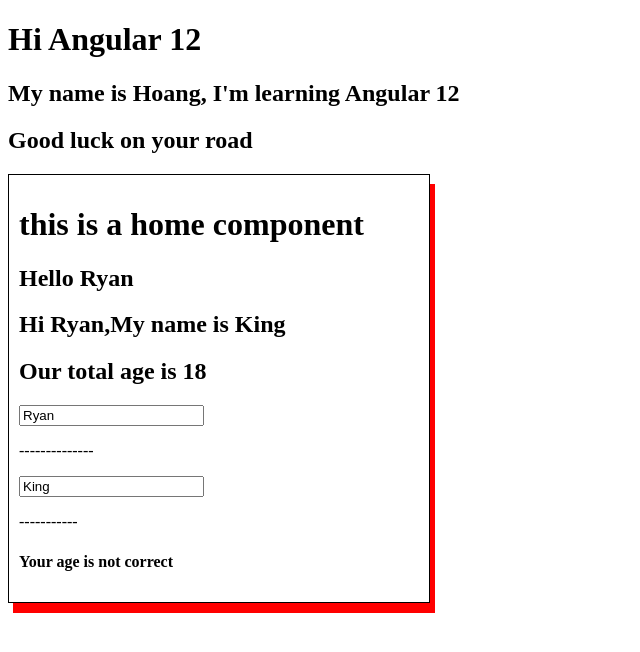
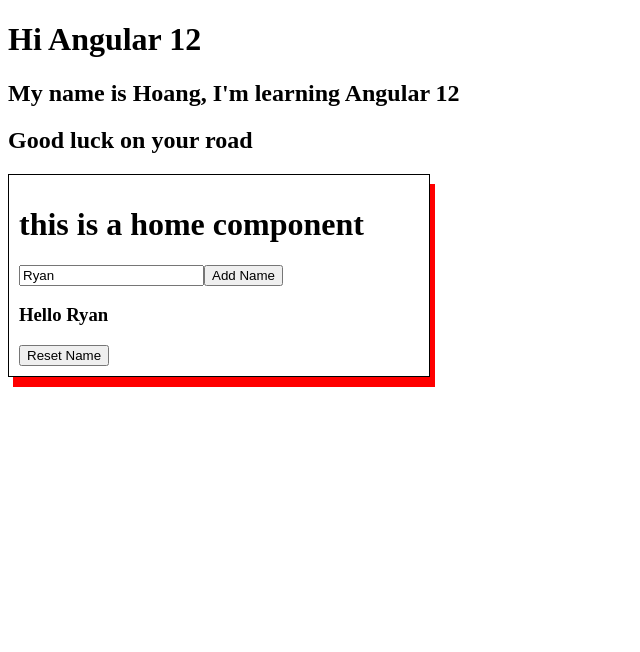
Before and after one commit to daohuyhoang9119/AngularPractice, an Angular app: page / in a window 1280 px wide. Shown: the top 652 px of the page, without its empty margins (0-640 px from the left). Built offline with nearby package versions, Linux system fonts and the light colour scheme.

Commit message:
eventbinding

```diff
--- a/src/app/app.component.ts
+++ b/src/app/app.component.ts
@@ -3,7 +3,7 @@ import { Component } from '@angular/core';
 @Component({
   selector: 'app-root',
   templateUrl: './app.component.html',
-  styleUrls: ['./app.component.css']
+  styleUrls: ['./app.component.css'],
 })
 export class AppComponent {
   title = 'Angular12';
--- a/src/app/app.module.ts
+++ b/src/app/app.module.ts
@@ -4,10 +4,11 @@ import { BrowserModule } from '@angular/platform-browser';
 import { AppComponent } from './app.component';
 import { HomeComponent } from './home/home.component';
 import { AboutComponent } from './about/about.component';
+import { FormsModule } from '@angular/forms';
 
 @NgModule({
   declarations: [AppComponent, HomeComponent, AboutComponent],
-  imports: [BrowserModule],
+  imports: [BrowserModule, FormsModule],
   providers: [],
   bootstrap: [AppComponent],
 })
--- a/src/app/home/home.component.html
+++ b/src/app/home/home.component.html
@@ -1,14 +1,15 @@
 <div class="home_component">
   <h1>this is a home component</h1>
-  <h2>Hello {{ hisName }}</h2>
-  <h2>Hi {{ hisName }},My name is {{ myName }}</h2>
-  <h2>Our total age is {{ hisAge + myAge }}</h2>
-  <input type="text" value="{{ hisName }}" title="this is {{ hisName }}" />
-  <p>--------------</p>
-  <input type="text" [value]="myName" [title]="'this is ' + myName" />
-  <!-- <h4>This is my money: {{ myMoney }}</h4> -->
-  <p>-----------</p>
-  <h4 *ngIf="myAge > 18 && myAge > 0">You are too old</h4>
-  <h4 *ngIf="myAge <= 18 && myAge > 0">You are too young</h4>
-  <h4 *ngIf="myAge < 0">Your age is not correct</h4>
+  <input
+    type="text"
+    [value]="hisName"
+    [(ngModel)]="hisName"
+    placeholder="Write your name"
+  />
+
+  <button (click)="addName()">Add Name</button>
+
+  <h3>Hello {{ hisName }}</h3>
+
+  <button (click)="resetName()">Reset Name</button>
 </div>
--- a/src/app/home/home.component.ts
+++ b/src/app/home/home.component.ts
@@ -13,4 +13,12 @@ export class HomeComponent implements OnInit {
   public myAge = -1;
 
   ngOnInit(): void {}
+  public resetName(): void {
+    this.hisName = '';
+    console.log('This is a resetName function ');
+  }
+
+  public addName(): void {
+    console.log('add your name');
+  }
 }
```
